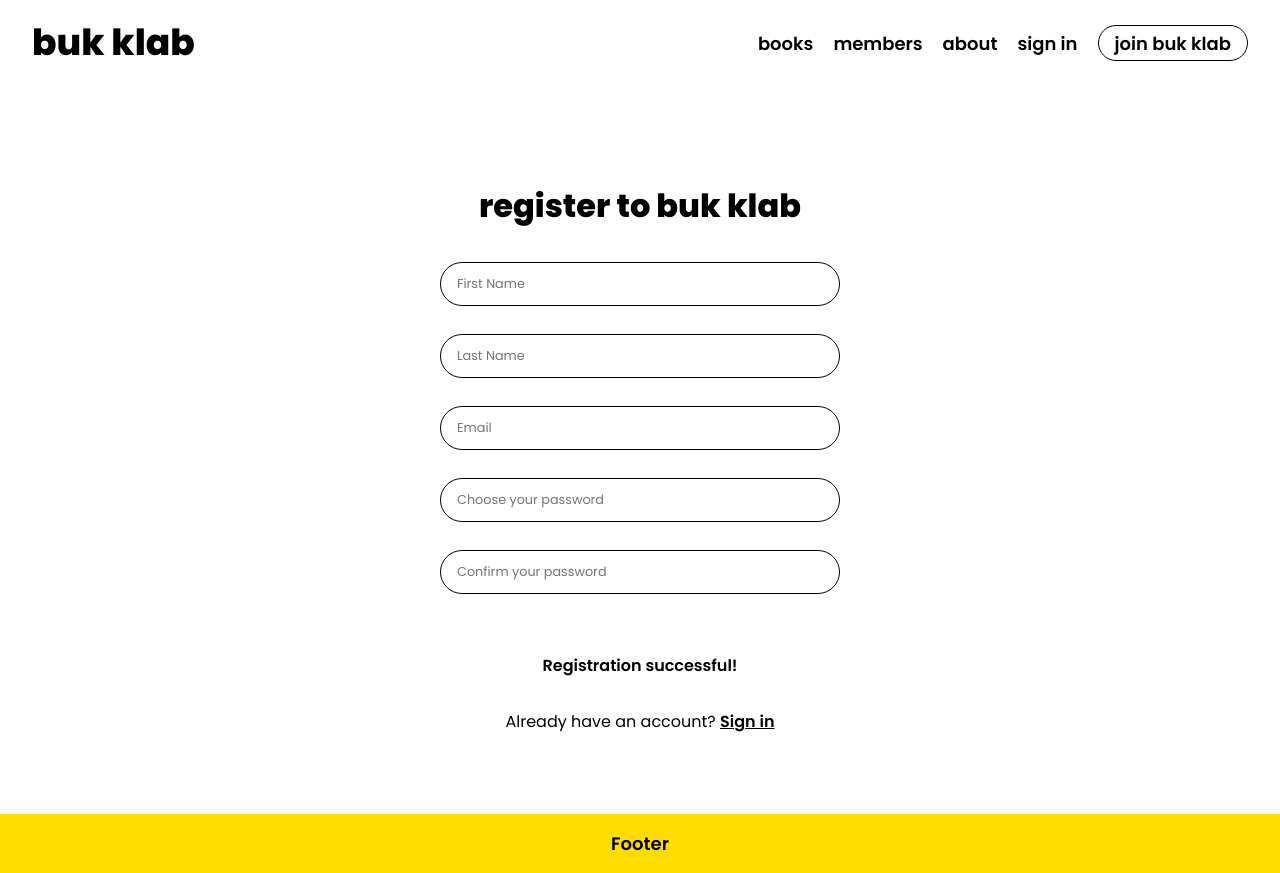
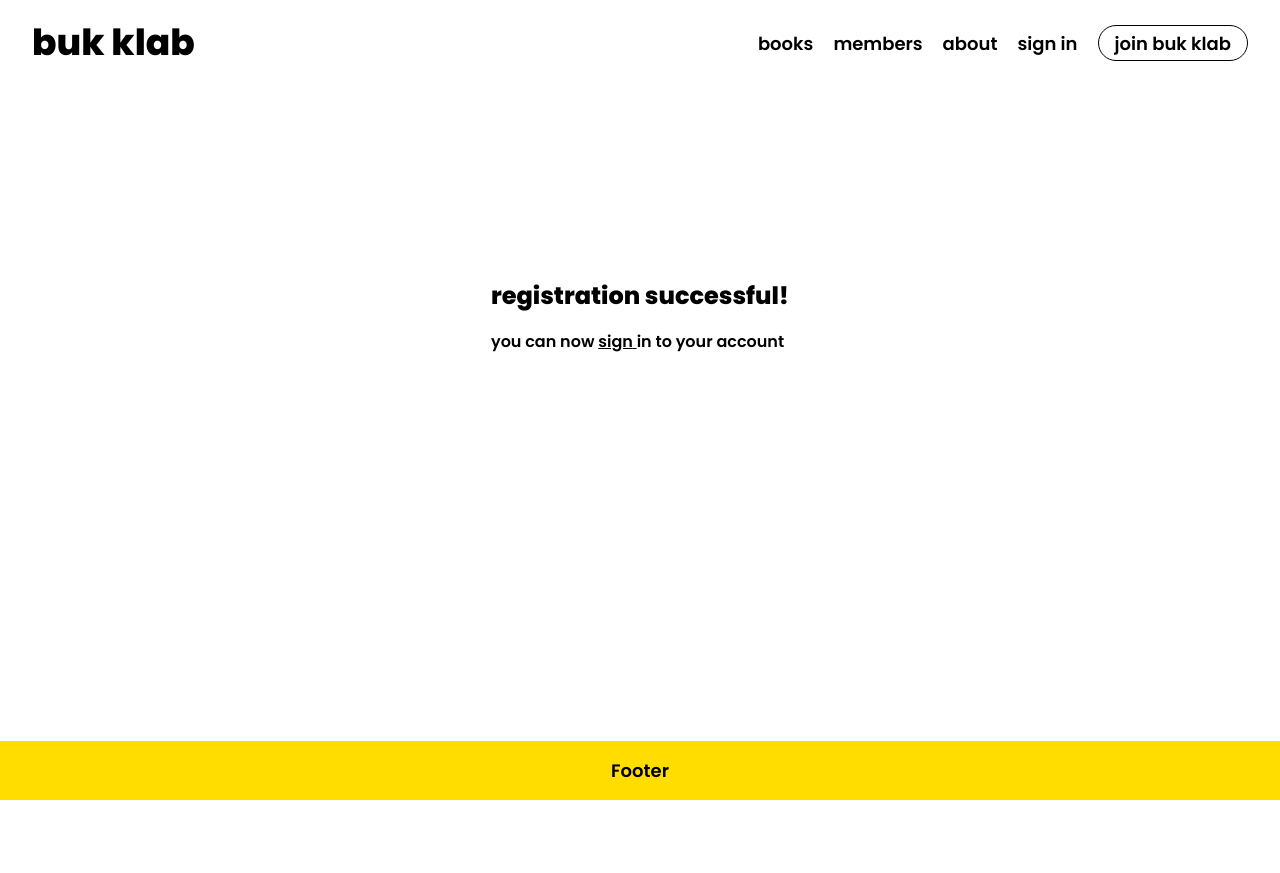
Before and after one commit to eliskavo/buk-klab, a React (Vite) app: page /register in a window 1280 px wide. Both pictures are taken after typing "Sample", "Sample", "name@example.com", "Sample123", "Sample123" into the empty fields and a click on the button "register". After the commit the page ends 800 px from the top, so only its background shows below. Built offline with nearby package versions, Linux system fonts and the light colour scheme; no server answers.

Commit message:
Add fixes based on review

```diff
--- a/src/components/FormInput/FormInput.module.scss
+++ b/src/components/FormInput/FormInput.module.scss
@@ -26,13 +26,12 @@
 }
 
 .error {
-  border: 1.5px solid $red;
+  border: 1.5px solid $boomers-red;
 }
 
 .errorText {
-  display: block;
   margin-left: 1rem;
   margin-top: 0.25rem;
-  color: $red;
+  color: $boomers-red;
   font-size: 0.75rem;
 }
--- a/src/components/FormInput/FormInput.tsx
+++ b/src/components/FormInput/FormInput.tsx
@@ -1,19 +1,22 @@
-import { ChangeEvent } from 'react';
+import { ComponentProps } from 'react';
+import clsx from 'clsx';
 
 import style from './FormInput.module.scss';
 
+type InputProps = ComponentProps<'input'>;
+
 type FormInputProps = {
-  type: string;
+  type: InputProps['type'];
   name: string;
   placeholder: string;
   value: string;
   error?: boolean;
   errorMessage?: string;
-  onChange: (e: ChangeEvent<HTMLInputElement>) => void;
-  onBlur: () => void;
+  onChange: InputProps['onChange'];
+  onBlur: InputProps['onBlur'];
 };
 
-export const FormInput = ({
+export const FormInput: React.FC<FormInputProps> = ({
   type,
   name,
   placeholder,
@@ -22,13 +25,13 @@ export const FormInput = ({
   errorMessage,
   onChange,
   onBlur,
-}: FormInputProps) => (
+}) => (
   <div className={style.inputWrapper}>
     <input
       type={type}
       name={name}
       placeholder={placeholder}
-      className={`${style.input} ${error ? style.error : ''}`}
+      className={clsx(style.input, error && style.error)}
       value={value}
       onChange={onChange}
       onBlur={onBlur}
--- a/src/components/RegistrationForm/RegistrationForm.module.scss
+++ b/src/components/RegistrationForm/RegistrationForm.module.scss
@@ -1,17 +1,16 @@
 .registrationFormCard {
   display: flex;
-  border-radius: 24px;
 }
 
 .inputSection {
   display: flex;
   flex-direction: column;
   align-items: center;
-  padding: 0 3rem 3rem;
+  padding: 0 3rem;
 }
 
 .registrationTitle {
-  margin: 2rem 0;
+  margin-bottom: 2rem;
   font-size: 1.5rem;
   font-weight: $extrabold;
   color: $secondary-color;
@@ -59,21 +58,14 @@
 
 .successMessage {
   display: flex;
-  justify-content: center;
-  align-items: center;
-  margin-top: 2rem;
-  border-radius: 24px;
+  flex-direction: column;
+  margin-top: 8rem;
   font-weight: $semibold;
-  font-size: 1rem;
-  animation: fadeIn 0.2s ease-out;
-}
+  font-size: 0.8rem;
+  gap: 1rem;
 
-@keyframes fadeIn {
-  from {
-    opacity: 0;
-  }
-  to {
-    opacity: 1;
+  @media (min-width: $screen-sm-min) {
+    font-size: 1rem;
   }
 }
 
--- a/src/components/RegistrationForm/RegistrationForm.tsx
+++ b/src/components/RegistrationForm/RegistrationForm.tsx
@@ -1,26 +1,11 @@
-import { useState, FormEvent, ChangeEvent, useMemo } from 'react';
+import { useState, FormEvent, ChangeEvent, useMemo, useRef } from 'react';
 import { Link } from 'react-router-dom';
+import clsx from 'clsx';
 
 import { FormInput } from '../FormInput/FormInput';
 import style from './RegistrationForm.module.scss';
 
-type FormData = {
-  firstName: string;
-  lastName: string;
-  email: string;
-  password: string;
-  confirmPassword: string;
-};
-
-type TouchedFields = {
-  firstName: boolean;
-  lastName: boolean;
-  email: boolean;
-  password: boolean;
-  confirmPassword: boolean;
-};
-
-const INITIAL_FORM_DATA: FormData = {
+const INITIAL_FORM_DATA = {
   firstName: '',
   lastName: '',
   email: '',
@@ -28,13 +13,16 @@ const INITIAL_FORM_DATA: FormData = {
   confirmPassword: '',
 };
 
-const INITIAL_TOUCHED: TouchedFields = {
+const INITIAL_TOUCHED = {
   firstName: false,
   lastName: false,
   email: false,
   password: false,
   confirmPassword: false,
 };
+
+type FormData = typeof INITIAL_FORM_DATA;
+type TouchedFields = typeof INITIAL_TOUCHED;
 
 const ERROR_MESSAGES = {
   firstName: 'First name cannot be empty or contain numbers',
@@ -57,6 +45,8 @@ export const RegistrationForm = () => {
   const [touched, setTouched] = useState<TouchedFields>(INITIAL_TOUCHED);
   const [shakeAnimation, setShakeAnimation] = useState(false);
   const [isSubmitted, setIsSubmitted] = useState(false);
+
+  const formRef = useRef<HTMLFormElement>(null);
 
   const formErrors = useMemo(
     () => ({
@@ -106,6 +96,7 @@ export const RegistrationForm = () => {
     }
 
     setIsSubmitted(true);
+    formRef.current?.reset();
     setFormData(INITIAL_FORM_DATA);
     setTouched(INITIAL_TOUCHED);
 
@@ -115,9 +106,25 @@ export const RegistrationForm = () => {
 
   return (
     <div>
+      {isSubmitted ? (
+        <div className={style.successMessage}>
+          <h2>registration successful!</h2>
+          <p>
+            you can now{' '}
+            <Link to="/signin" className={style.signInLink}>
+              sign{' '}
+            </Link>
+            in to your account
+          </p>
+        </div>
+      ) : (
         <form
           onSubmit={handleSubmit}
-        className={`${style.registrationFormCard} ${shakeAnimation ? style.shakeAnimation : ''}`}
+          className={clsx(
+            style.registrationFormCard,
+            shakeAnimation && style.shakeAnimation,
+          )}
+          ref={formRef}
         >
           <div className={style.inputSection}>
             <h1 className={style.registrationTitle}>register to buk klab</h1>
@@ -177,13 +184,9 @@ export const RegistrationForm = () => {
               onBlur={() => handleBlur('confirmPassword')}
             />
 
-          {isSubmitted ? (
-            <div className={style.successMessage}>Registration successful!</div>
-          ) : (
             <button type="submit" className={style.registerButton}>
               register
             </button>
-          )}
 
             <div className={style.signInSection}>
               Already have an account?{' '}
@@ -193,6 +196,7 @@ export const RegistrationForm = () => {
             </div>
           </div>
         </form>
+      )}
     </div>
   );
 };
--- a/src/styles/colors.scss
+++ b/src/styles/colors.scss
@@ -3,4 +3,4 @@ $secondary-color: #000000;
 $dark-grey: #666666;
 $light-grey: #fafafa;
 $white: #fff;
-$red: #ff3333;
+$boomers-red: #ff3333;
```
Also changed, not shown: 2 other files (tests, documents, lock files or other folders). Lines whose indentation alone changed are shown as unchanged.
